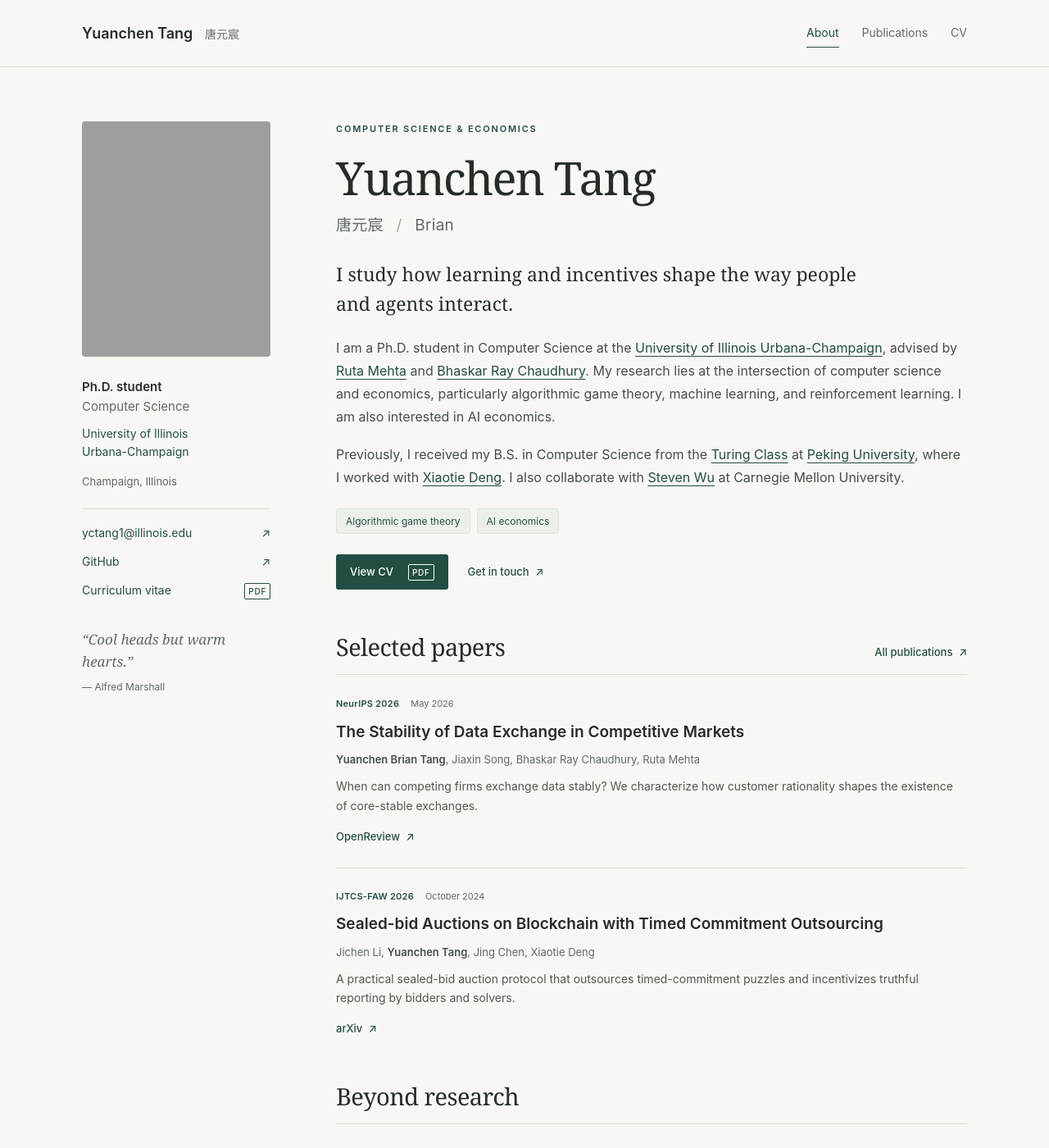
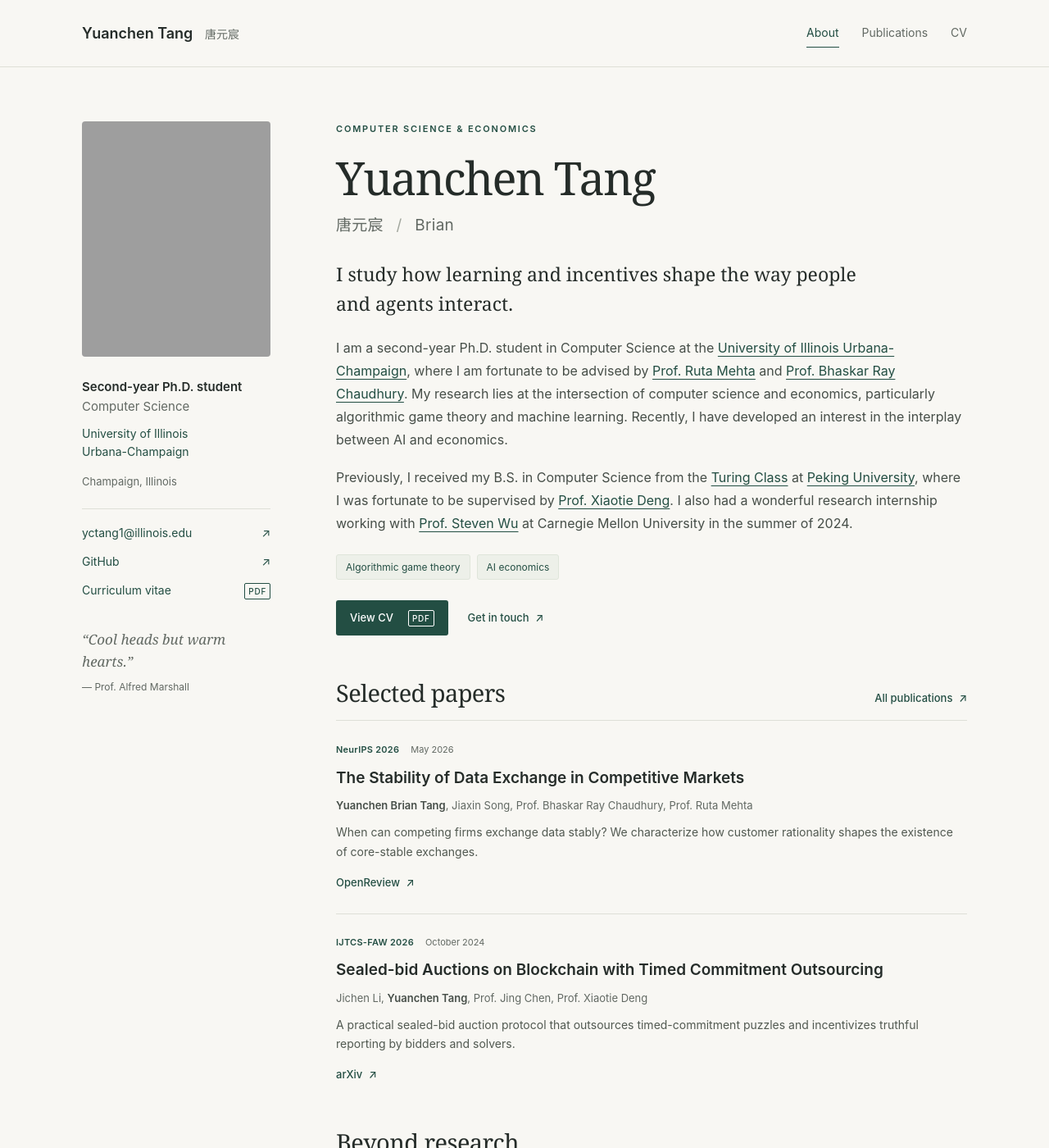
Before and after one commit to BrianTang02/briantang02.github.io, a Jekyll site: the page built from _pages/about.md, in a window 1280 px wide and 1400 px high. Shown: the whole window at 82% size. Built offline with Jekyll 4.4.1, drawn with Linux system fonts in a browser that asks for light colours; grey boxes are pictures that could not be loaded.

Commit message:
Update biography and professor titles

```diff
--- a/_data/academic.json
+++ b/_data/academic.json
@@ -4,7 +4,7 @@
   "papers": [
     {
       "title": "The Stability of Data Exchange in Competitive Markets",
-      "authors": "<strong>Yuanchen Brian Tang</strong>, Jiaxin Song, Bhaskar Ray Chaudhury, Ruta Mehta",
+      "authors": "<strong>Yuanchen Brian Tang</strong>, Jiaxin Song, Prof. Bhaskar Ray Chaudhury, Prof. Ruta Mehta",
       "venue": "NeurIPS 2026",
       "date": "May 2026",
       "url": "https://openreview.net/forum?id=qQCISzgHHs",
@@ -13,7 +13,7 @@
     },
     {
       "title": "Sealed-bid Auctions on Blockchain with Timed Commitment Outsourcing",
-      "authors": "Jichen Li, <strong>Yuanchen Tang</strong>, Jing Chen, Xiaotie Deng",
+      "authors": "Jichen Li, <strong>Yuanchen Tang</strong>, Prof. Jing Chen, Prof. Xiaotie Deng",
       "venue": "IJTCS-FAW 2026",
       "date": "October 2024",
       "url": "https://arxiv.org/abs/2410.10607",
@@ -27,7 +27,7 @@
       "institution": "University of Illinois Urbana-Champaign",
       "location": "Champaign, USA",
       "dates": "Oct 2025 - May 2026",
-      "advisors": "<a href=\"https://www.bhaskar-ray-chaudhury.com/\">Bhaskar Ray Chaudhury</a> and <a href=\"https://rutamehta.cs.illinois.edu/\">Ruta Mehta</a>",
+      "advisors": "<a href=\"https://www.bhaskar-ray-chaudhury.com/\">Prof. Bhaskar Ray Chaudhury</a> and <a href=\"https://rutamehta.cs.illinois.edu/\">Prof. Ruta Mehta</a>",
       "methods": "Game theory · Machine learning",
       "summary": "I study the stability of data exchange among competing firms and how customer behavior affects incentives to cooperate.",
       "results": "A core-stable exchange always exists in fully rational markets for any monotone continuous prediction and utility functions, when customers choose the top-performing firm. With partially rational customers and logit-style demand, core-stable exchanges may fail to exist."
@@ -37,7 +37,7 @@
       "institution": "Carnegie Mellon University",
       "location": "Pittsburgh, USA",
       "dates": "Jun 2024 - present",
-      "advisors": "<a href=\"https://zstevenwu.com/\">Steven Wu</a>",
+      "advisors": "<a href=\"https://zstevenwu.com/\">Prof. Steven Wu</a>",
       "methods": "Game theory · Multi-agent planning",
       "summary": "I work on provably efficient multi-agent planning in large general-sum Markov games, motivated by congestion control and public goods provision.",
       "results": "We developed provably efficient algorithms for a class of Nash-computable games in which unilateral deviations have bounded influence on rewards and dynamics."
@@ -47,7 +47,7 @@
       "institution": "Peking University",
       "location": "Beijing, China",
       "dates": "Dec 2023 - Oct 2024",
-      "advisors": "<a href=\"https://cfcs.pku.edu.cn/english/people/faculty/xiaotiedeng/index.htm\">Xiaotie Deng</a>",
+      "advisors": "<a href=\"https://cfcs.pku.edu.cn/english/people/faculty/xiaotiedeng/index.htm\">Prof. Xiaotie Deng</a>",
       "methods": "Auction theory · Mechanism design · Cryptography · Incentive analysis",
       "summary": "I studied how to make blockchain auctions practical by outsourcing the cost of solving timed-commitment puzzles.",
       "results": "We introduced a puzzle-outsourcing market, designed a practical protocol that incentivizes truthful reporting of bidders' and solvers' private values, and derived an optimal pricing strategy for auctioneers."
--- a/_layouts/academic.html
+++ b/_layouts/academic.html
@@ -30,7 +30,7 @@
   <div class="site-grid">
     <aside class="profile" aria-label="Profile and contact">
       <img class="portrait" src="{{ '/images/profile.png' | relative_url }}" width="1118" height="1628" alt="Yuanchen Tang in a leafy courtyard" fetchpriority="high">
-      <p class="profile-role">Ph.D. student<br><span>Computer Science</span></p>
+      <p class="profile-role">Second-year Ph.D. student<br><span>Computer Science</span></p>
       <a class="affiliation" href="https://illinois.edu/">University of Illinois<br>Urbana-Champaign</a>
       <p class="profile-location">Champaign, Illinois</p>
       <div class="profile-links">
@@ -38,7 +38,7 @@
         <a href="https://github.com/{{ site.author.github }}">GitHub <span aria-hidden="true">↗</span></a>
         <a href="{{ '/files/Yuanchen_Tang_CV.pdf' | relative_url }}">Curriculum vitae <span class="file-label">PDF</span></a>
       </div>
-      <p class="profile-note"><q>Cool heads but warm hearts.</q><br><a class="quote-author" href="https://competitionandappropriation.econ.ucla.edu/wp-content/uploads/sites/95/2017/09/KeynesOnMarshall.pdf#page=61">— Alfred Marshall</a></p>
+      <p class="profile-note"><q>Cool heads but warm hearts.</q><br><a class="quote-author" href="https://competitionandappropriation.econ.ucla.edu/wp-content/uploads/sites/95/2017/09/KeynesOnMarshall.pdf#page=61">— Prof. Alfred Marshall</a></p>
     </aside>
     <main id="main-content" tabindex="-1">
       {{ content }}
--- a/_pages/about.md
+++ b/_pages/about.md
@@ -2,7 +2,7 @@
 layout: academic
 permalink: /
 title: "About"
-description: "Yuanchen Tang, a Computer Science Ph.D. student at UIUC working at the intersection of computer science and economics."
+description: "Yuanchen Tang, a second-year Computer Science Ph.D. student at UIUC working at the intersection of computer science and economics."
 redirect_from:
   - /about/
   - /about.html
@@ -11,8 +11,8 @@ redirect_from:
   <p class="eyebrow">Computer science &amp; economics</p>
   <h1 id="intro-title">Yuanchen Tang<span class="name-detail"><span lang="zh">唐元宸</span> <span class="name-divider">/</span> Brian</span></h1>
   <p class="intro-lead">I study how learning and incentives shape the way people and agents interact.</p>
-  <p>I am a Ph.D. student in Computer Science at the <a href="https://illinois.edu/">University of Illinois Urbana-Champaign</a>, advised by <a href="https://rutamehta.cs.illinois.edu/">Ruta Mehta</a> and <a href="https://www.bhaskar-ray-chaudhury.com/">Bhaskar Ray Chaudhury</a>. My research lies at the intersection of computer science and economics, particularly algorithmic game theory, machine learning, and reinforcement learning. I am also interested in AI economics.</p>
-  <p>Previously, I received my B.S. in Computer Science from the <a href="https://cfcs.pku.edu.cn/english/research/turing_program/introduction1/index.htm">Turing Class</a> at <a href="https://www.pku.edu.cn/">Peking University</a>, where I worked with <a href="https://cfcs.pku.edu.cn/english/people/faculty/xiaotiedeng/index.htm">Xiaotie Deng</a>. I also collaborate with <a href="https://zstevenwu.com/">Steven Wu</a> at Carnegie Mellon University.</p>
+  <p>I am a second-year Ph.D. student in Computer Science at the <a href="https://illinois.edu/">University of Illinois Urbana-Champaign</a>, where I am fortunate to be advised by <a href="https://rutamehta.cs.illinois.edu/">Prof. Ruta Mehta</a> and <a href="https://www.bhaskar-ray-chaudhury.com/">Prof. Bhaskar Ray Chaudhury</a>. My research lies at the intersection of computer science and economics, particularly algorithmic game theory and machine learning. Recently, I have developed an interest in the interplay between AI and economics.</p>
+  <p>Previously, I received my B.S. in Computer Science from the <a href="https://cfcs.pku.edu.cn/english/research/turing_program/introduction1/index.htm">Turing Class</a> at <a href="https://www.pku.edu.cn/">Peking University</a>, where I was fortunate to be supervised by <a href="https://cfcs.pku.edu.cn/english/people/faculty/xiaotiedeng/index.htm">Prof. Xiaotie Deng</a>. I also had a wonderful research internship working with <a href="https://zstevenwu.com/">Prof. Steven Wu</a> at Carnegie Mellon University in the summer of 2024.</p>
   <ul class="interest-list" aria-label="Research interests">{% for interest in site.data.academic.interests %}<li>{{ interest }}</li>{% endfor %}</ul>
   <div class="intro-actions"><a class="button" href="{{ '/files/Yuanchen_Tang_CV.pdf' | relative_url }}">View CV <span class="file-label">PDF</span></a><a class="text-link" href="mailto:{{ site.author.email }}">Get in touch <span aria-hidden="true">↗</span></a></div>
 </section>
```
